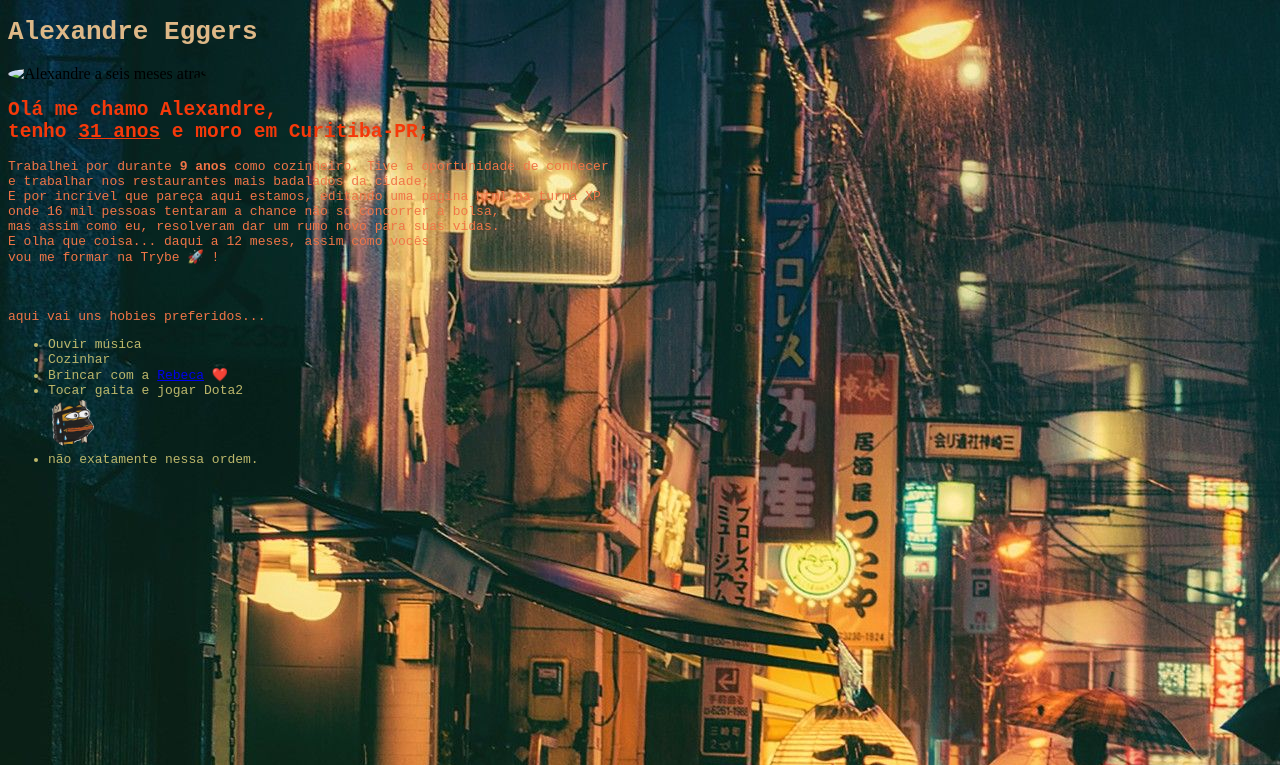
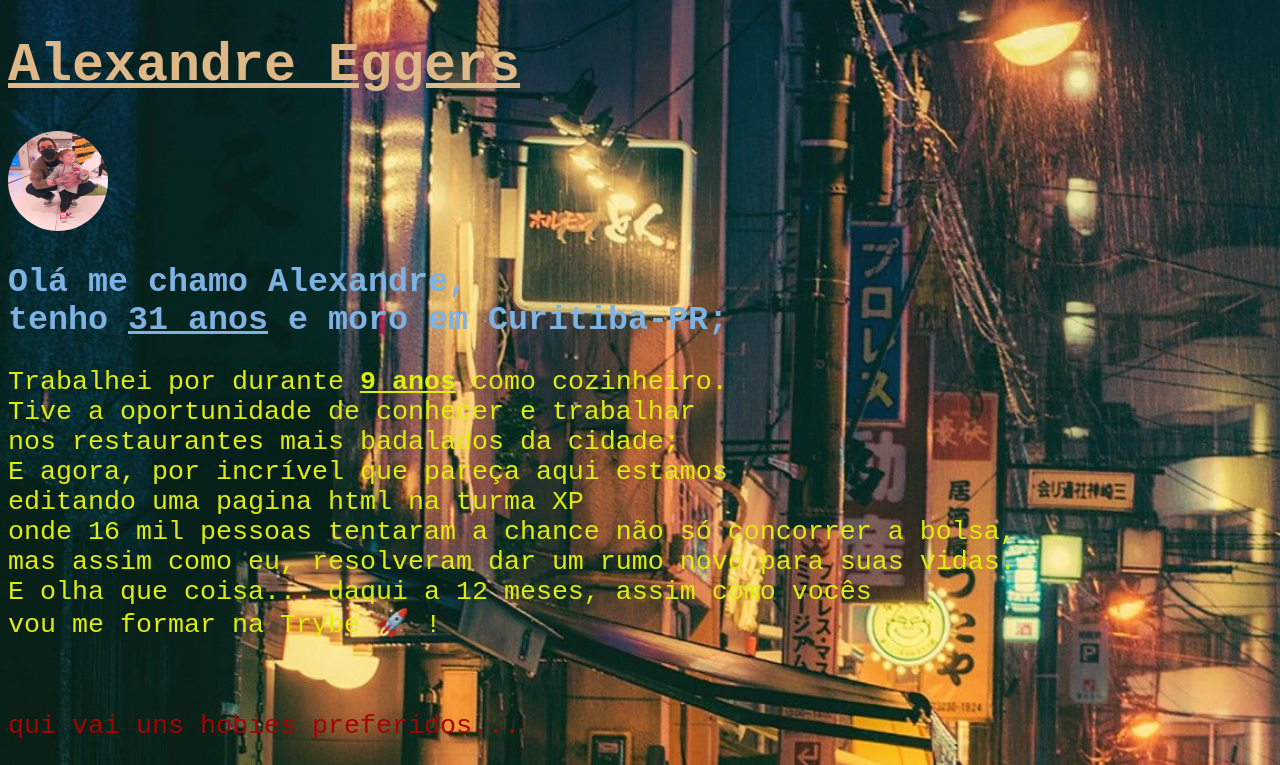
Before and after one commit to eggersss/portfolio, a plain HTML site: page index.html in a window 1280 px wide. Shown: the top 765 px of the page. Drawn offline with Linux system fonts and the light colour scheme.

Commit message:
Add gatinho github

```diff
--- a/index.html
+++ b/index.html
@@ -10,26 +10,31 @@
 
 <body>
 
-    <h1>Alexandre Eggers </h1>
+    <h1><u>Alexandre Eggers</u> </h1>
 
-    <img src="images/ale" alt="Alexandre a seis meses atrás" height="100px" width="100px">
+    <img class="border" src="images/aleereb.jpeg" alt="Alexandre a seis meses atrás" height="100px" width="100px">
 
     <h2>Olá me chamo Alexandre, <br>
         tenho <u><strong>31 anos</strong></u> e moro em Curitiba-PR;</h2>
 
 
-    <p style="font-family: monospace;">
-        Trabalhei por durante  <strong>9 anos</strong> como cozinheiro.
-        Tive a oportunidade de conhecer <br>
-         e trabalhar
+    <p>
+        Trabalhei por durante <u><strong>9 anos</strong></u> como cozinheiro. <br>
+        Tive a oportunidade de conhecer e trabalhar <br>
         nos restaurantes mais badalados da cidade; <br>
-        E por incrível que pareça aqui estamos, editando uma pagina html na turma XP <br>
+        E agora, por incrível que pareça aqui estamos <br>
+        editando uma pagina html na turma XP <br>
         onde 16 mil pessoas tentaram a chance não só concorrer a bolsa, <br>
         mas assim como eu, resolveram dar um rumo novo para suas vidas. <br>
         E olha que coisa... daqui a 12 meses, assim como vocês <br>
         vou me formar na Trybe 🚀 !
     </p> <br>
-    <p style="font-family: monospace;">aqui vai uns hobies preferidos...</p>
+
+    <p class="corparagrafo"> qui vai uns hobies preferidos...
+
+    </p>
+
+
     <ul>
         <li>Ouvir música </li>
         <li>Cozinhar</li>
@@ -38,36 +43,48 @@
         <li>não exatamente nessa ordem.</li>
     </ul>
 
+    <a href="https://github.com/eggersss" target="_blanc"><img src="images/kiss.png"></a>
+
+    <style>
+
+        body {
+            background-image: url("images/53695.jpg");
+            background-size: cover
 
 
+        }
+        p {
+            font-family: monospace;
+            font-size: 20pt;
+            color:rgb(223, 238, 10)
 
-
-    <style>
-        body {
-            background-image: url("images/53695.jpg");
         }
 
-
         h1 {
+            font-size: 40pt;
             font-family: monospace;
             color: burlywood;
         }
         h2 {
+            font-size: 25pt;
             font-family: monospace;
-            color: rgb(245, 57, 10);
+            color: rgb(126, 178, 226);
         }
         ul {
+            font-size: 20pt;
             font-family: monospace;
-            color:darkkhaki
+            color: burlywood
         }
 
-        img {
-            border-radius: 100%;
-            background-image: ;
+        .border {
+            border-radius: 50%;
         }
 
-        p {
-            color: rgb(241, 117, 71);
+
+        .corparagrafo {
+            font-family: monospace;
+            color: rgb(165, 4, 4);
+
         }
 
 
```
Also changed, not shown: images/3620500.jpg (added), images/aleereb.jpeg (added).
